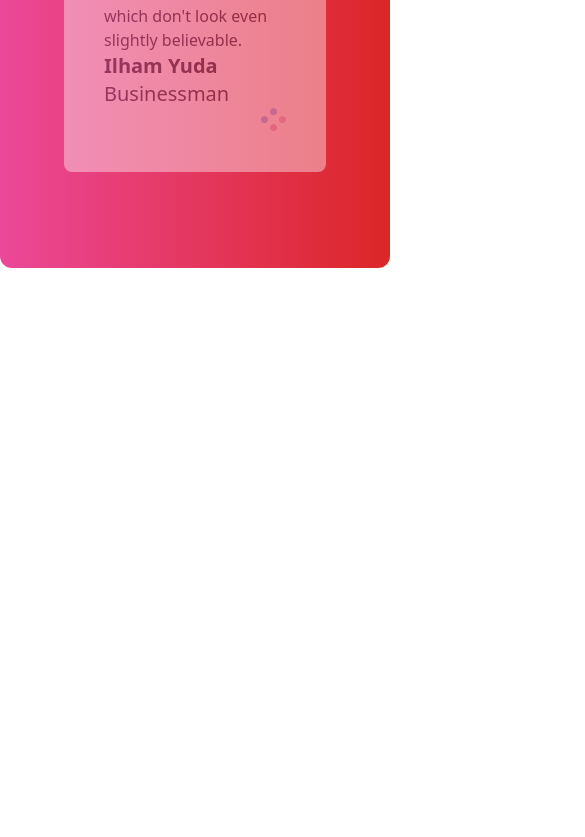
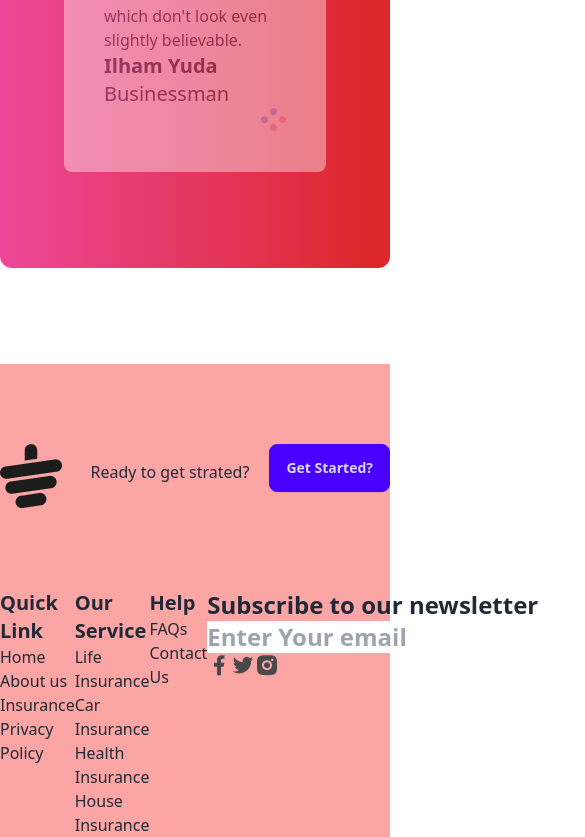
Before and after one commit to juyel66/Tea-House, a plain HTML site: page index.html in a window 390 px wide. Shown: the part 6049-6886 px from the top of the page, 585 px wide, since content can reach past the window. Before the commit the page ends 6413 px from the top, so only its background shows below. Drawn offline with nearby package versions, Linux system fonts and the light colour scheme.

Commit message:
responsive added

```diff
--- a/index.html
+++ b/index.html
@@ -195,7 +195,97 @@
       </section>
 
     </main>
-    <footer>
+    <footer class="bg-red-300 ">
+
+      <div class="flex justify-between  container mx-auto  ">
+        <div class="mt-20">
+          <img src="images/cup.png" alt="">
+        </div>
+
+
+
+        <div class=" flex gap-5 space-y-20">
+          <div>
+            <p class="mt-24 ">Ready to get strated?</p>
+
+          </div>
+          <div>
+            <button class="btn btn-primary">Get Started?</button>
+
+          </div>
+
+        </div>
+
+      </div>
+
+
+
+      <!-- quick link and social icon  -->
+
+
+
+      <div class="flex justify-between  container mx-auto mt-20">
+        <div>
+          <h5 class="text-xl font-extrabold">
+            Quick Link
+          </h5>
+
+          <ul>
+            <li> <a href="#">Home</a></li>
+            <li> <a href="">About us</a></li>
+            <li> <a href="">Insurance</a></li>
+            <li> <a href="">Privacy Policy</a></li>
+
+          </ul>
+        </div>
+
+
+        <div class="">
+          <h3 class="text-xl font-extrabold">Our Service</h3>
+          <ul>
+            <li><a href="#">Life Insurance</a></li>
+            <li><a href="#">Car Insurance</a></li>
+            <li><a href="#">Health Insurance</a></li>
+            <li><a href="#">House Insurance</a></li>
+          </ul>
+
+        </div>
+
+
+        <div>
+          <h3 class="text-xl font-extrabold">Help</h3>
+          <ul>
+            <li><a href="">FAQs</a></li>
+            <li><a href="">Contact Us</a></li>
+          </ul>
+
+        </div>
+
+
+        <div class="text-2xl font-extrabold ">
+          <h3 >Subscribe to our newsletter</h3>
+          <div class="flex ">
+            <input type="email" placeholder="Enter Your email">
+            <img src="images/Frame 4140.svg" alt="">
+
+          </div>
+          <div class="flex">
+            <img src="images/Frame (2).svg" alt="">
+            <img src="images/Frame (3).svg" alt="">
+            <img src="images/Frame (4).svg" alt="">
+
+          </div>
+
+        </div>
+      </div>
+
+
+
+
+
+
+
+
 
     </footer>
 
@@ -204,5 +294,6 @@
 
 
 
+
 </body>
 </html>
```
Also changed, not shown: images/Frame (2).svg (added), images/Frame (3).svg (added), images/Frame (4).svg (added), images/Frame 4140.svg (added).
